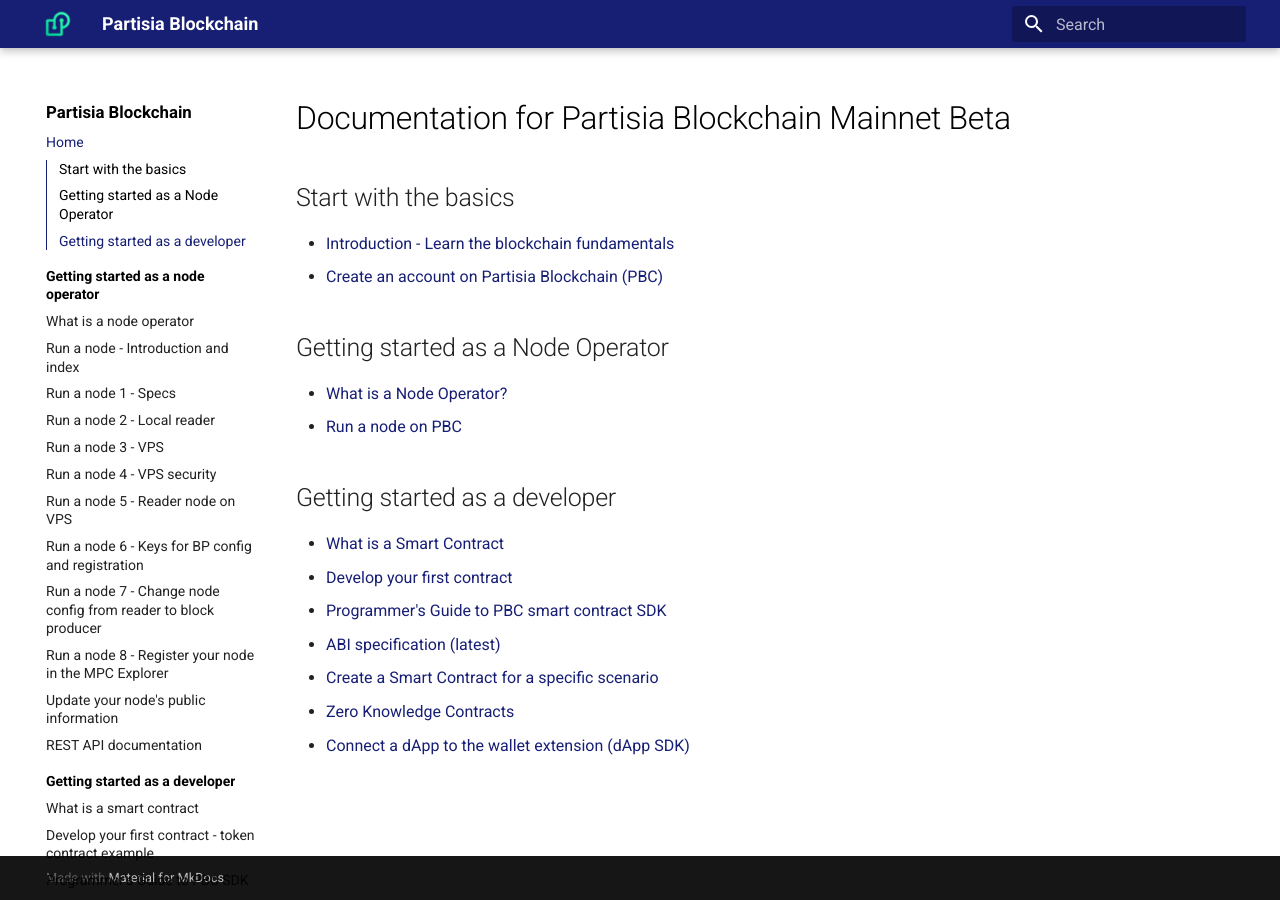
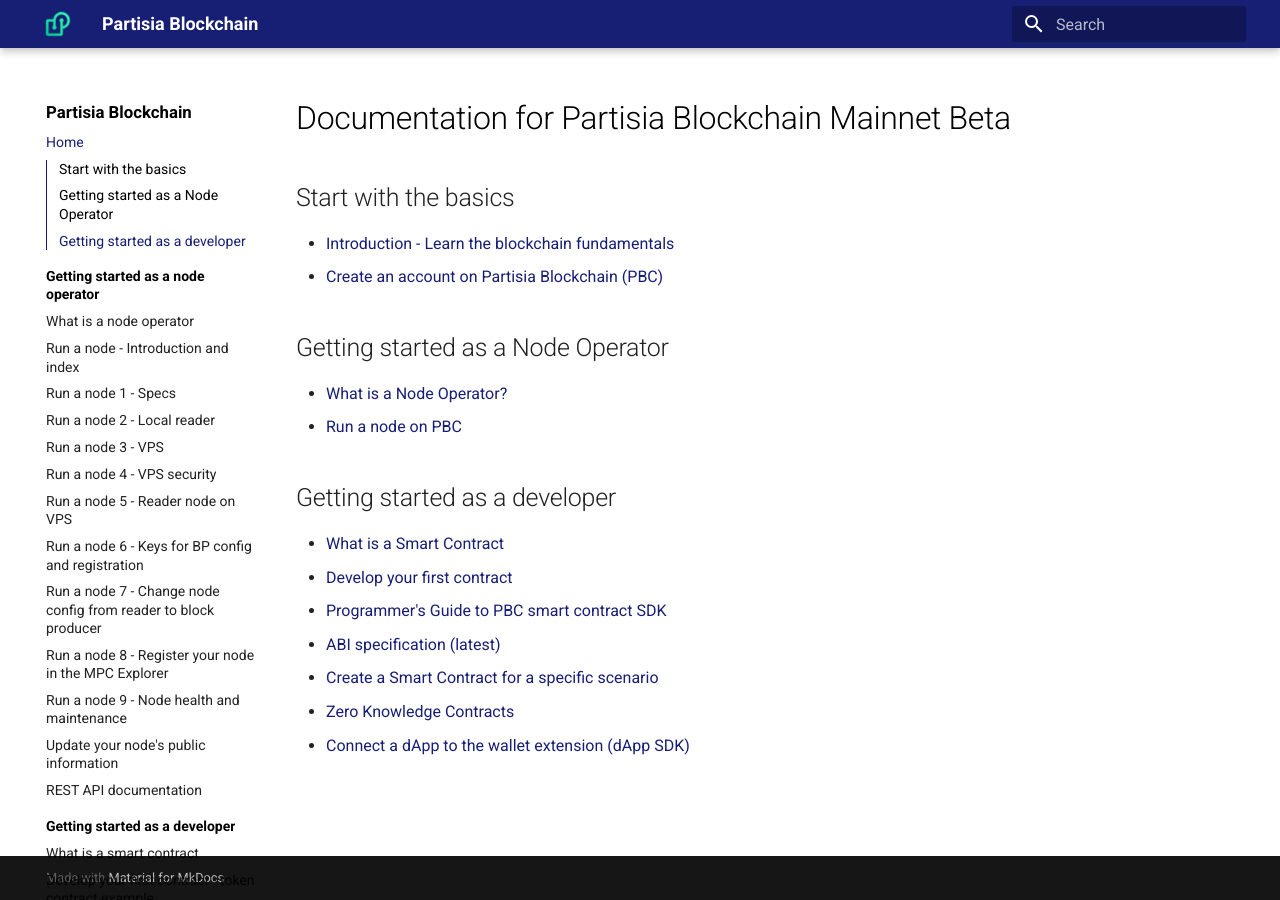
Before and after one commit to 0xSero/partisia-docs, an MkDocs documentation site: the page built from docs/index.md, in a window 1280 px wide. Built offline with MkDocs 1.6.1 and Material for MkDocs 9.7.7, drawn with Linux system fonts in a browser that asks for light colours; a script that is not in the unit is left out.

Commit message:
Link to new node health guide in yml

```diff
--- a/mkdocs.yml
+++ b/mkdocs.yml
@@ -14,6 +14,7 @@
       - Run a node 6 - Keys for BP config and registration: operator-6-keys.md
       - Run a node 7 - Change node config from reader to block producer: operator-7-bp.md
       - Run a node 8 - Register your node in the MPC Explorer: operator-8-registration.md
+      - Run a node 9 - Node health and maintenance: operator -9-node-health.md
       - Update your node's public information: update-transaction.md
       - REST API documentation: https://partisiablockchain.gitlab.io/documentation/rest
   - Getting started as a developer:
```
